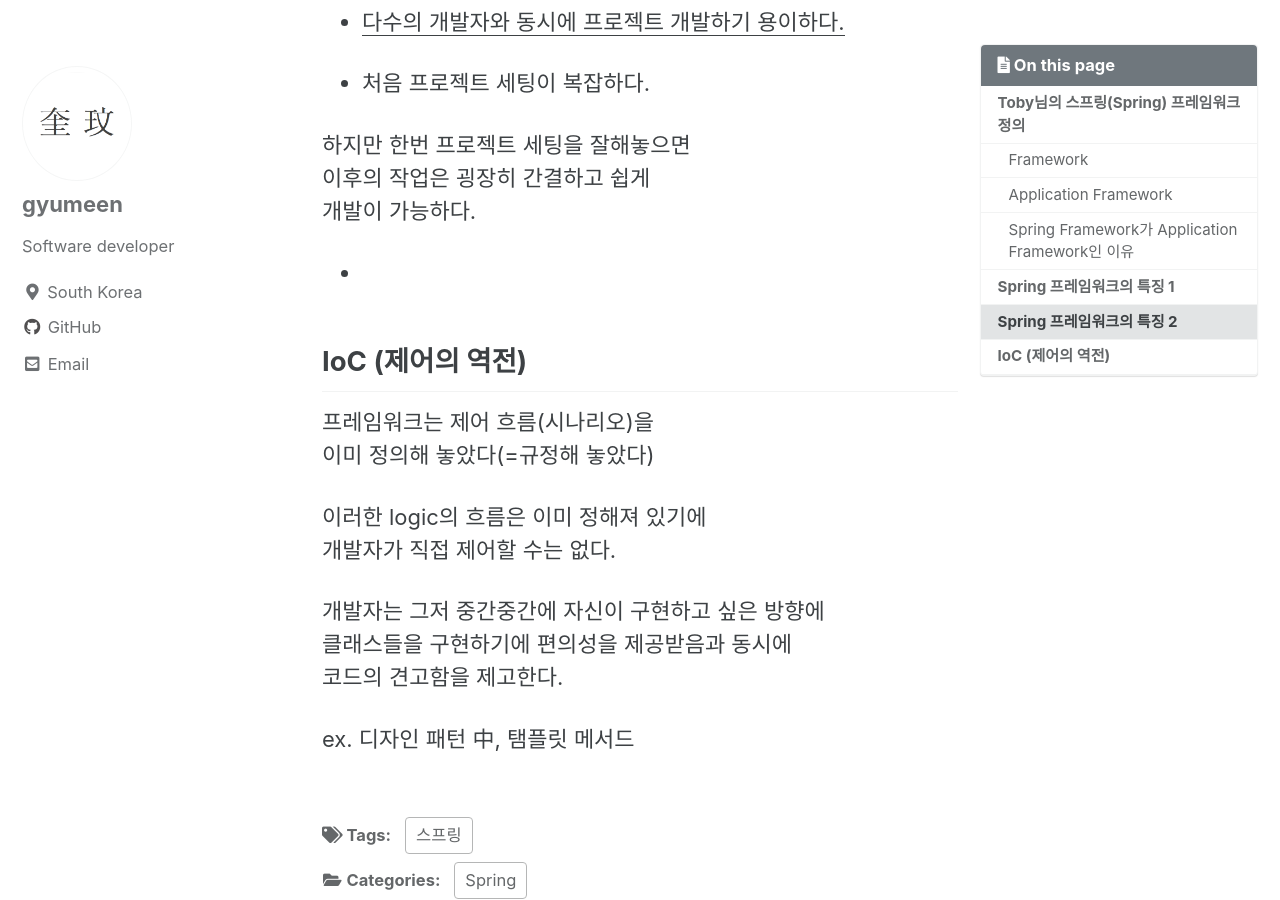
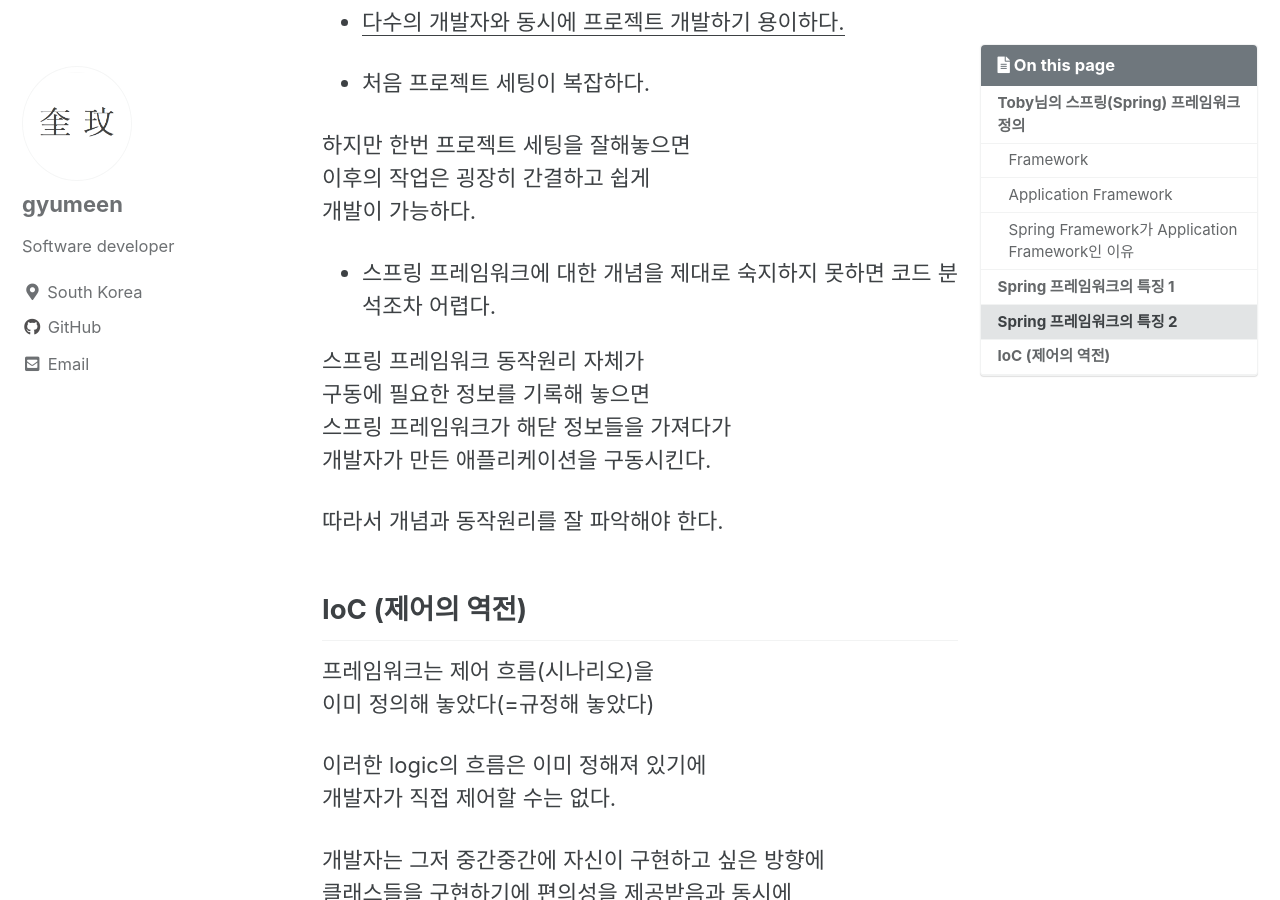
Before and after one commit to gyumeen/gyumeen.github.io, a Jekyll site: the page built from _posts/2021/Spring/2021-01-13-Spring framework - basic.md, in a window 1280 px wide and 900 px high, scrolled down 4255 px. Built offline with Jekyll 4.4.1, drawn with Linux system fonts in a browser that asks for light colours; cached includes are drawn as plain includes; comment, search, counter and statistics services are not loaded.

Commit message:
Update 2021-01-13-Spring framework - basic.md

```diff
--- a/_posts/2021/Spring/2021-01-13-Spring framework - basic.md
+++ b/_posts/2021/Spring/2021-01-13-Spring framework - basic.md
@@ -143,9 +143,14 @@ XML이나 애노테이션으로 세팅을 해주면
 이후의 작업은 굉장히 간결하고 쉽게
 개발이 가능하다.
 
--
+- 스프링 프레임워크에 대한 개념을 제대로 숙지하지 못하면 코드 분석조차 어렵다.
 
+스프링 프레임워크 동작원리 자체가
+구동에 필요한 정보를 기록해 놓으면
+스프링 프레임워크가 해닫 정보들을 가져다가
+개발자가 만든 애플리케이션을 구동시킨다.
 
+따라서 개념과 동작원리를 잘 파악해야 한다.
 
 ## IoC (제어의 역전)
 
```
